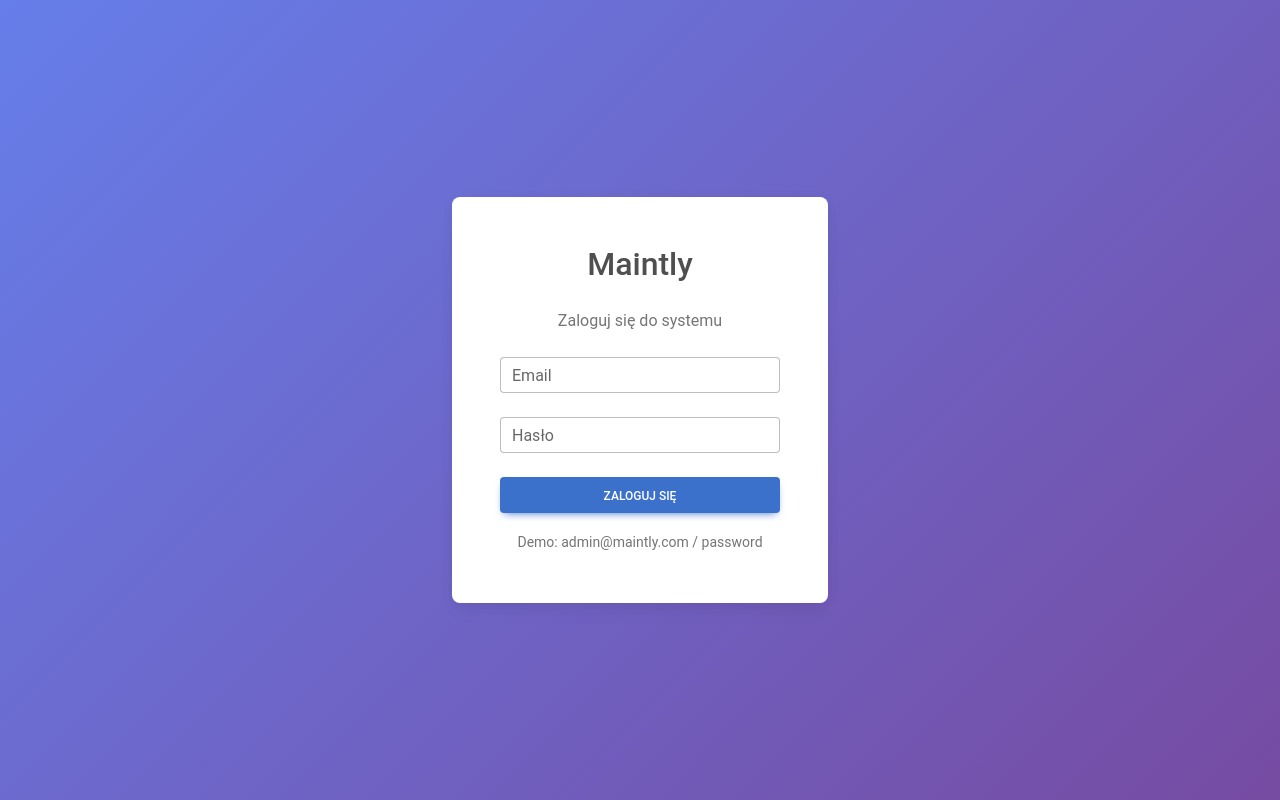
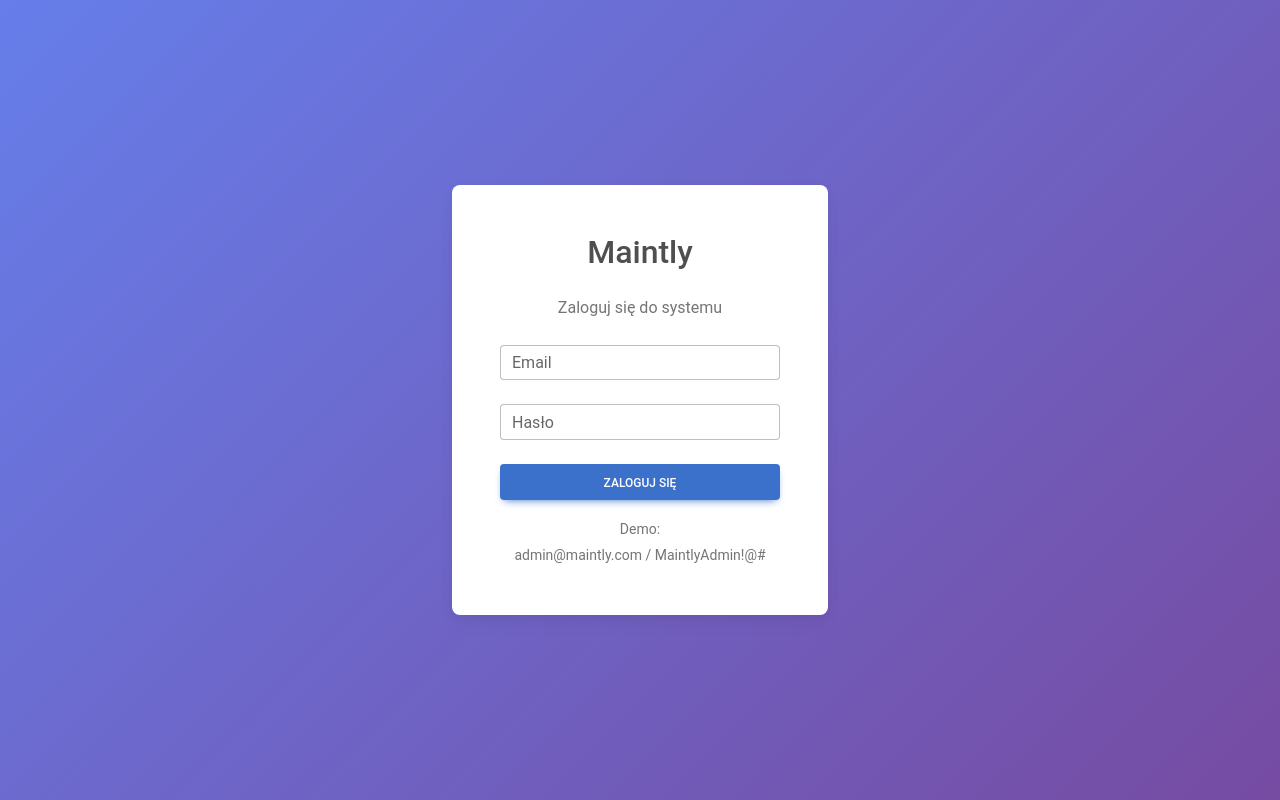
Before and after one commit to Waither/Maintly, a React (Vite) app in the folder frontend/: page /login in a window 1280 px wide. Built offline with nearby package versions, Linux system fonts and the light colour scheme; no server answers.

Commit message:
fix: update demo credentials in login page

```diff
--- a/frontend/src/pages/Auth/Login.tsx
+++ b/frontend/src/pages/Auth/Login.tsx
@@ -131,7 +131,7 @@ export const Login = () => {
 
                         <div className="text-center mt-3">
                             <small className="text-muted">
-                                Demo: admin@maintly.com / password
+                                Demo:<br />admin@maintly.com / MaintlyAdmin!@#
                             </small>
                         </div>
                     </MDBCardBody>
```
